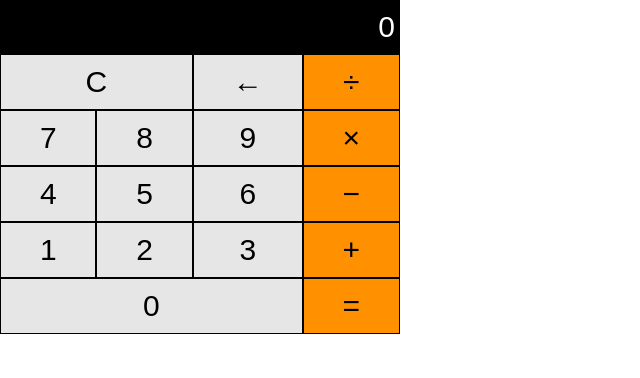
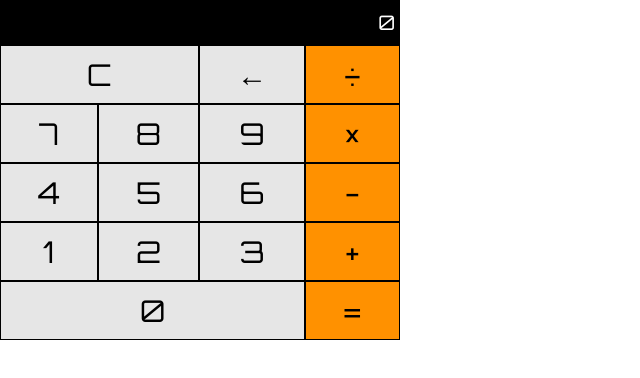
Before and after one commit to indomie858/calculator-css-grid, a plain HTML site: page index.html in a window 1280 px wide. Shown: the whole page, without its empty margins (0-640 px from the left). Drawn offline with Linux system fonts and the light colour scheme.

Commit message:
added a google font

```diff
--- a/index.html
+++ b/index.html
@@ -1,5 +1,6 @@
 <!DOCTYPE html>
 <html lang="en">
+
 <head>
   <meta charset="utf-8">
   <meta http-equiv="X-UA-Compatible" content="IE=edge">
@@ -7,10 +8,15 @@
 
   <title>Calculator App</title>
 
+  <!-- google font -->
+  <link rel="preconnect" href="https://fonts.gstatic.com">
+  <link href="https://fonts.googleapis.com/css2?family=Orbitron&display=swap" rel="stylesheet">
+
   <!-- import the webpage's stylesheet -->
   <link rel="stylesheet" href="/style.css">
 
 </head>
+
 <body>
   <div class="wrapper">
     <section class="calculator-screen">
@@ -48,4 +54,5 @@
     </section>
   </div>
 </body>
+
 </html>
--- a/style.css
+++ b/style.css
@@ -12,11 +12,12 @@ body {
 }
 
 /* attribute selector to style all grid items */
-[class*="col-"], .output {
+[class*="col-"]{
     padding: 10px 5px;
     border: 1px solid;
     text-align: center;
     font-size: 30px;
+    font-family: 'Orbitron', sans-serif;
 }
 
 /* hover state for all column buttons */
@@ -56,8 +57,11 @@ body {
 
 /* screen has a nested grid with one item: output text */
 .output {
+    padding: 10px 5px;
     grid-column: 1/2;
     text-align: right;
+    font-size: 20px;
+    font-family: 'Orbitron', sans-serif;
     color: white;
     background: black;
     border: 0;
```
Lines whose indentation alone changed are shown as unchanged.
